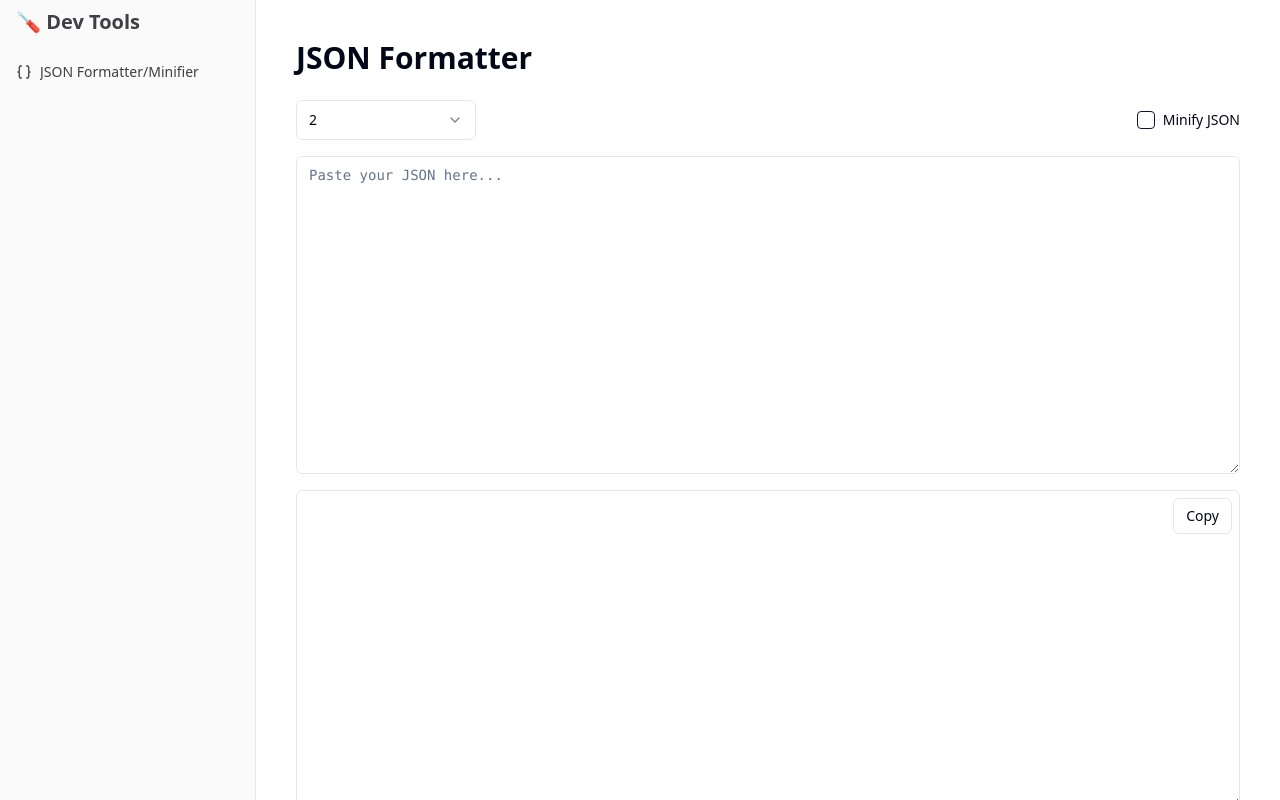
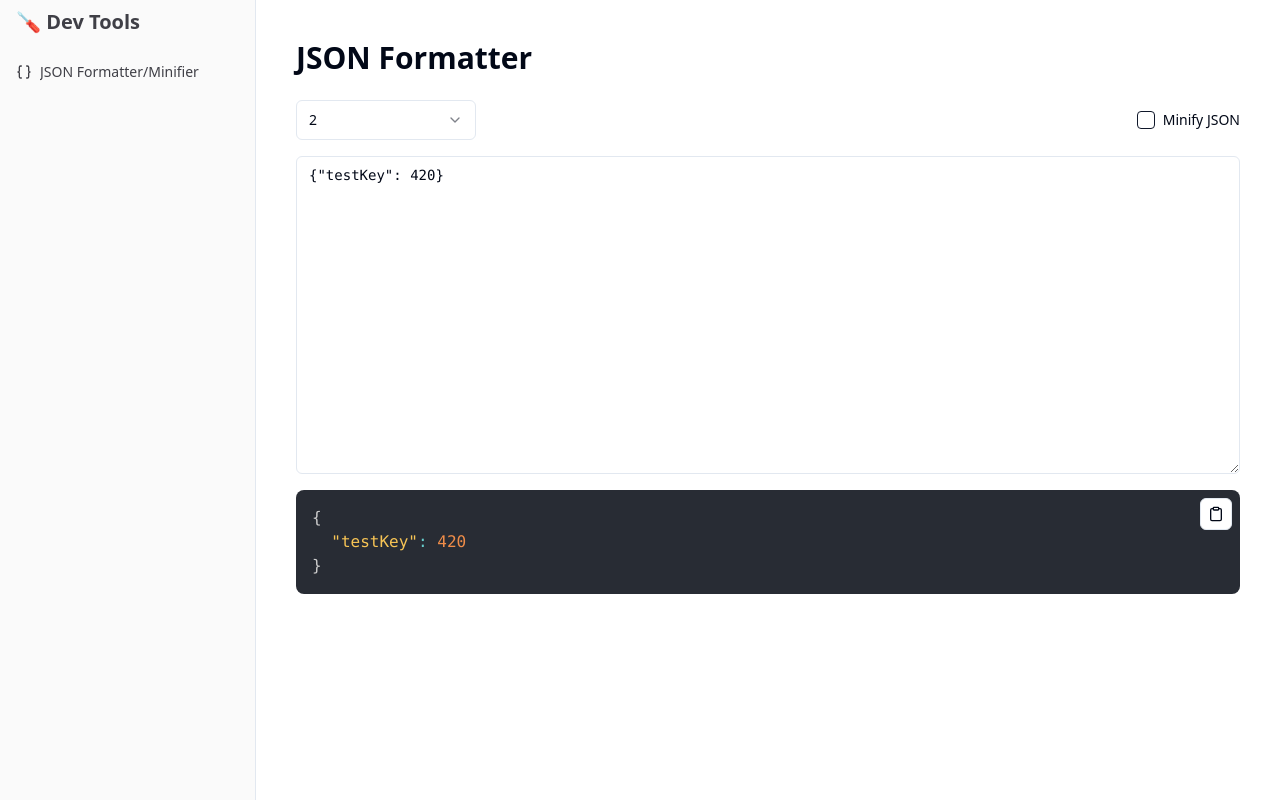
Before and after one commit to brequet/dev-tools, a SvelteKit app: page /json-formatter in a window 1280 px wide. Built offline with nearby package versions, Linux system fonts and the light colour scheme.

Commit message:
refacto code-viewer + copy to clipboard

```diff
--- a/package.json
+++ b/package.json
@@ -36,5 +36,9 @@
 		"typescript": "^5.0.0",
 		"typescript-eslint": "^8.0.0",
 		"vite": "^5.0.3"
+	},
+	"dependencies": {
+		"@types/prismjs": "^1.26.5",
+		"prismjs": "^1.29.0"
 	}
 }
--- /dev/null
+++ b/src/lib/components/code-viewer.svelte
@@ -0,0 +1,55 @@
+<script lang="ts">
+	import Prism from 'prismjs';
+	import 'prismjs/themes/prism-tomorrow.css';
+	// Import additional languages
+	import 'prismjs/components/prism-java';
+	import 'prismjs/components/prism-javascript';
+	import 'prismjs/components/prism-json';
+	import 'prismjs/components/prism-markup';
+	import 'prismjs/components/prism-typescript';
+
+	import CopyToClipboardButton from './copy-to-clipboard-button.svelte';
+
+	let {
+		code,
+		language = 'javascript',
+		class: className = ''
+	} = $props<{
+		code: string;
+		language?: string;
+		class?: string;
+	}>();
+
+	let highlightedCode: string = $state('');
+
+	$effect(() => {
+		// Ensure the language is loaded
+		if (!Prism.languages[language]) {
+			language = 'plaintext';
+		}
+
+		// Highlight the code
+		highlightedCode = Prism.highlight(code, Prism.languages[language], language);
+	});
+</script>
+
+<div class="relative">
+	<pre class={`relative overflow-x-auto rounded-lg p-4 ${className}`} data-language={language}><code
+			class={`language-${language} font-mono text-sm`}>{@html highlightedCode}</code
+		></pre>
+	{#if code}
+		<CopyToClipboardButton class="absolute right-2 top-2" text={code} />
+	{/if}
+</div>
+
+<style>
+	pre {
+		margin: 0;
+		background-color: rgb(40, 44, 52);
+	}
+
+	:global(pre code) {
+		background: none;
+		padding: 0;
+	}
+</style>
--- /dev/null
+++ b/src/lib/components/copy-to-clipboard-button.svelte
@@ -0,0 +1,24 @@
+<script lang="ts">
+	import { Button } from '$lib/components/ui/button';
+	import { Clipboard, ClipboardCheck } from 'lucide-svelte';
+
+	let { text, class: className }: { text: string; class: string | null | undefined } = $props();
+
+	let copied = $state(false);
+
+	function copyToClipboard() {
+		navigator.clipboard.writeText(text);
+		copied = true;
+		setTimeout(() => {
+			copied = false;
+		}, 2000);
+	}
+</script>
+
+<Button class={className} onclick={copyToClipboard} variant="outline" size="smallIcon">
+	{#if copied}
+		<ClipboardCheck class="h-4 w-4" />
+	{:else}
+		<Clipboard class="h-4 w-4" />
+	{/if}
+</Button>
--- a/src/lib/components/ui/button/button.svelte
+++ b/src/lib/components/ui/button/button.svelte
@@ -1,35 +1,35 @@
 <script lang="ts" module>
-	import type { WithElementRef } from "bits-ui";
-	import type { HTMLAnchorAttributes, HTMLButtonAttributes } from "svelte/elements";
-	import { type VariantProps, tv } from "tailwind-variants";
+	import type { WithElementRef } from 'bits-ui';
+	import type { HTMLAnchorAttributes, HTMLButtonAttributes } from 'svelte/elements';
+	import { type VariantProps, tv } from 'tailwind-variants';
 
 	export const buttonVariants = tv({
-		base: "ring-offset-background focus-visible:ring-ring inline-flex items-center justify-center gap-2 whitespace-nowrap rounded-md text-sm font-medium transition-colors focus-visible:outline-none focus-visible:ring-2 focus-visible:ring-offset-2 disabled:pointer-events-none disabled:opacity-50 [&_svg]:pointer-events-none [&_svg]:size-4 [&_svg]:shrink-0",
+		base: 'ring-offset-background focus-visible:ring-ring inline-flex items-center justify-center gap-2 whitespace-nowrap rounded-md text-sm font-medium transition-colors focus-visible:outline-none focus-visible:ring-2 focus-visible:ring-offset-2 disabled:pointer-events-none disabled:opacity-50 [&_svg]:pointer-events-none [&_svg]:size-4 [&_svg]:shrink-0',
 		variants: {
 			variant: {
-				default: "bg-primary text-primary-foreground hover:bg-primary/90",
-				destructive: "bg-destructive text-destructive-foreground hover:bg-destructive/90",
-				outline:
-					"border-input bg-background hover:bg-accent hover:text-accent-foreground border",
-				secondary: "bg-secondary text-secondary-foreground hover:bg-secondary/80",
-				ghost: "hover:bg-accent hover:text-accent-foreground",
-				link: "text-primary underline-offset-4 hover:underline",
+				default: 'bg-primary text-primary-foreground hover:bg-primary/90',
+				destructive: 'bg-destructive text-destructive-foreground hover:bg-destructive/90',
+				outline: 'border-input bg-background hover:bg-accent hover:text-accent-foreground border',
+				secondary: 'bg-secondary text-secondary-foreground hover:bg-secondary/80',
+				ghost: 'hover:bg-accent hover:text-accent-foreground',
+				link: 'text-primary underline-offset-4 hover:underline'
 			},
 			size: {
-				default: "h-10 px-4 py-2",
-				sm: "h-9 rounded-md px-3",
-				lg: "h-11 rounded-md px-8",
-				icon: "h-10 w-10",
-			},
+				default: 'h-10 px-4 py-2',
+				sm: 'h-9 rounded-md px-3',
+				lg: 'h-11 rounded-md px-8',
+				icon: 'h-10 w-10',
+				smallIcon: 'h-8 w-8'
+			}
 		},
 		defaultVariants: {
-			variant: "default",
-			size: "default",
-		},
+			variant: 'default',
+			size: 'default'
+		}
 	});
 
-	export type ButtonVariant = VariantProps<typeof buttonVariants>["variant"];
-	export type ButtonSize = VariantProps<typeof buttonVariants>["size"];
+	export type ButtonVariant = VariantProps<typeof buttonVariants>['variant'];
+	export type ButtonSize = VariantProps<typeof buttonVariants>['size'];
 
 	export type ButtonProps = WithElementRef<HTMLButtonAttributes> &
 		WithElementRef<HTMLAnchorAttributes> & {
@@ -39,27 +39,22 @@
 </script>
 
 <script lang="ts">
-	import { cn } from "$lib/utils.js";
+	import { cn } from '$lib/utils.js';
 
 	let {
 		class: className,
-		variant = "default",
-		size = "default",
+		variant = 'default',
+		size = 'default',
 		ref = $bindable(null),
 		href = undefined,
-		type = "button",
+		type = 'button',
 		children,
 		...restProps
 	}: ButtonProps = $props();
 </script>
 
 {#if href}
-	<a
-		bind:this={ref}
-		class={cn(buttonVariants({ variant, size, className }))}
-		{href}
-		{...restProps}
-	>
+	<a bind:this={ref} class={cn(buttonVariants({ variant, size, className }))} {href} {...restProps}>
 		{@render children?.()}
 	</a>
 {:else}
--- a/src/routes/json-formatter/+page.svelte
+++ b/src/routes/json-formatter/+page.svelte
@@ -1,11 +1,12 @@
 <script lang="ts">
 	import * as Alert from '$lib/components/ui/alert';
-	import { Button } from '$lib/components/ui/button';
 	import { Label } from '$lib/components/ui/label';
 	import { Textarea } from '$lib/components/ui/textarea';
 
+	import CodeViewer from '$lib/components/code-viewer.svelte';
 	import { Checkbox } from '$lib/components/ui/checkbox';
 	import * as Select from '$lib/components/ui/select';
+	import { cn } from '$lib/utils';
 
 	interface OutputJson {
 		text: string;
@@ -17,7 +18,7 @@
 
 	let minifyFlag = $state(false);
 
-	let inputJson = $state('');
+	let inputJson = $state('{"testKey": 420}');
 	let outputJson: OutputJson = $derived(minifyFlag ? minifyJson(inputJson) : formatJson(inputJson));
 
 	function formatJson(inputJson: string) {
@@ -81,27 +82,18 @@
 			bind:value={inputJson}
 			placeholder="Paste your JSON here..."
 			rows={15}
-			class="font-mono"
+			class={cn(
+				'font-mono',
+				inputJson.length > 0 && outputJson.error && 'focus:ring-red-500 focus-visible:ring-red-500'
+			)}
 		/>
-
-		<div class="relative">
-			<Textarea value={outputJson.text} readonly rows={15} class="font-mono" />
-			{#if outputJson}
-				<Button
-					variant="outline"
-					size="sm"
-					class="absolute right-2 top-2"
-					onclick={copyToClipboard}
-				>
-					Copy
-				</Button>
-			{/if}
-		</div>
 
 		{#if inputJson.length > 0 && outputJson.error}
 			<Alert.Root variant="destructive">
-				<Alert.Description>{outputJson.error}</Alert.Description>
+				<Alert.Description>The provided JSON is not valid: {outputJson.error}</Alert.Description>
 			</Alert.Root>
+		{:else if inputJson.length > 0 && !outputJson.error}
+			<CodeViewer code={outputJson.text} language="json" />
 		{/if}
 	</div>
 </div>
```
Also changed, not shown: 1 other file (tests, documents, lock files or other folders).
